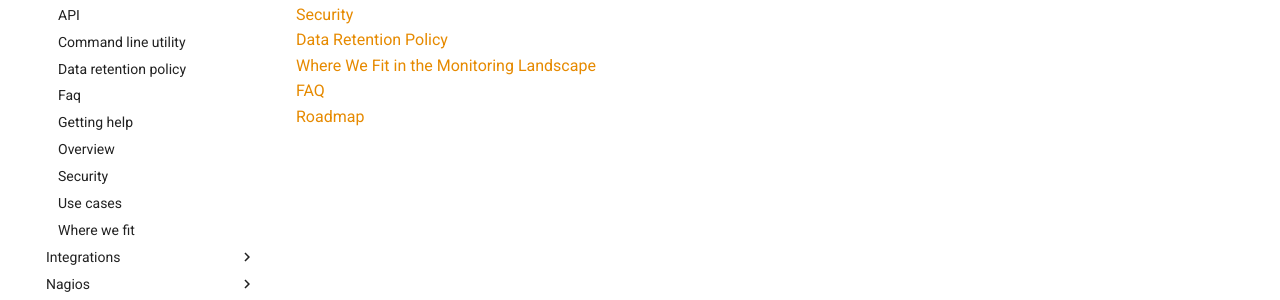
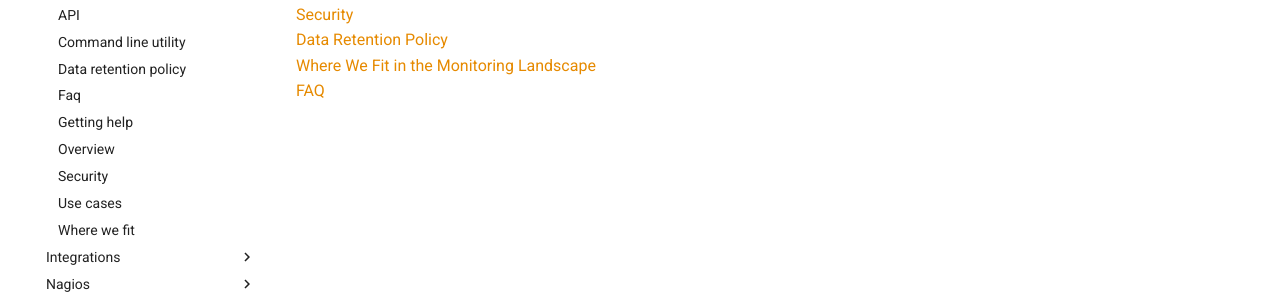
Before and after one commit to dataloop/dataloop-support, an MkDocs documentation site: the page built from docs/getting_started/index.md, in a window 1280 px wide. Shown: the part 357-657 px from the top of the page. Built offline with MkDocs 1.6.1 and Material for MkDocs 9.7.7, drawn with Linux system fonts in a browser that asks for light colours; comment, search, counter and statistics services are not loaded.

Commit message:
Update index to reflect deleting Roadmap

```diff
--- a/docs/getting_started/index.md
+++ b/docs/getting_started/index.md
@@ -9,4 +9,3 @@
 [Data Retention Policy](/getting_started/data_retention_policy.md)
 [Where We Fit in the Monitoring Landscape](/getting_started/where_we_fit.md)
 [FAQ](/getting_started/faq.md)
-[Roadmap](/getting_started/roadmap.md)
```
